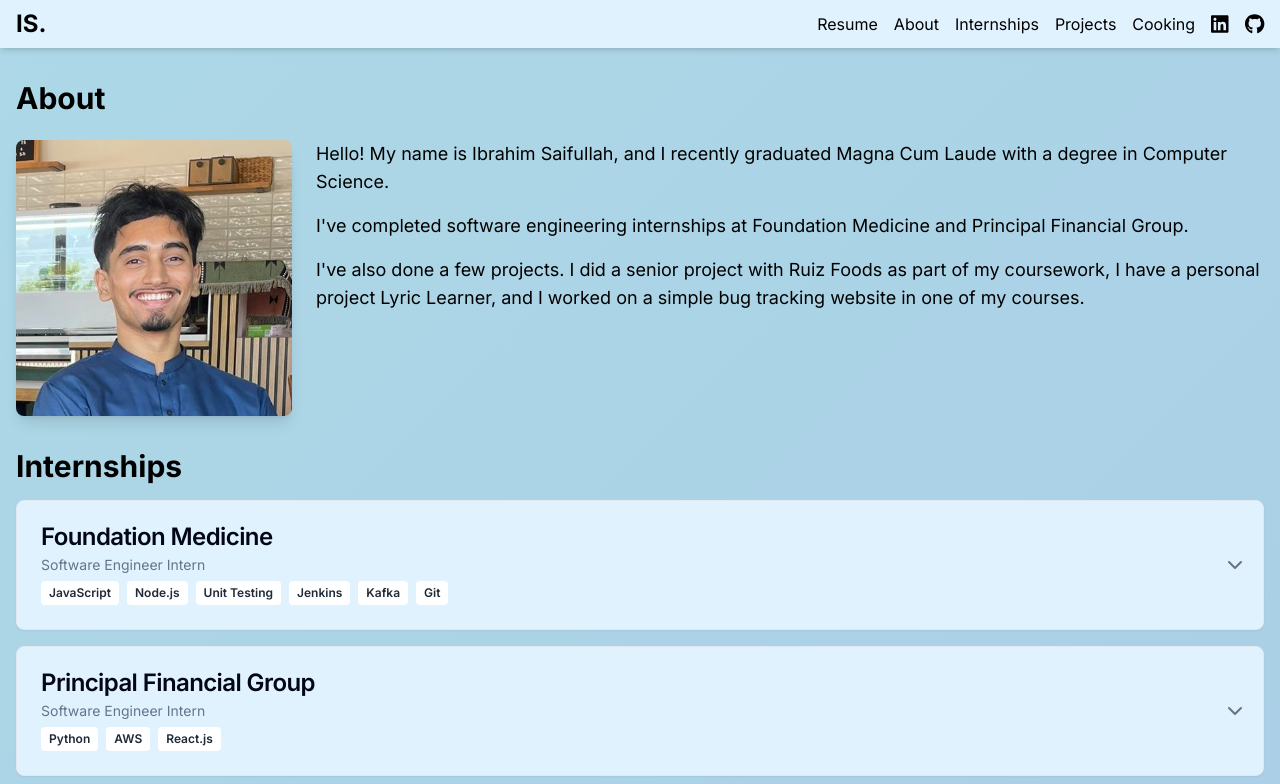
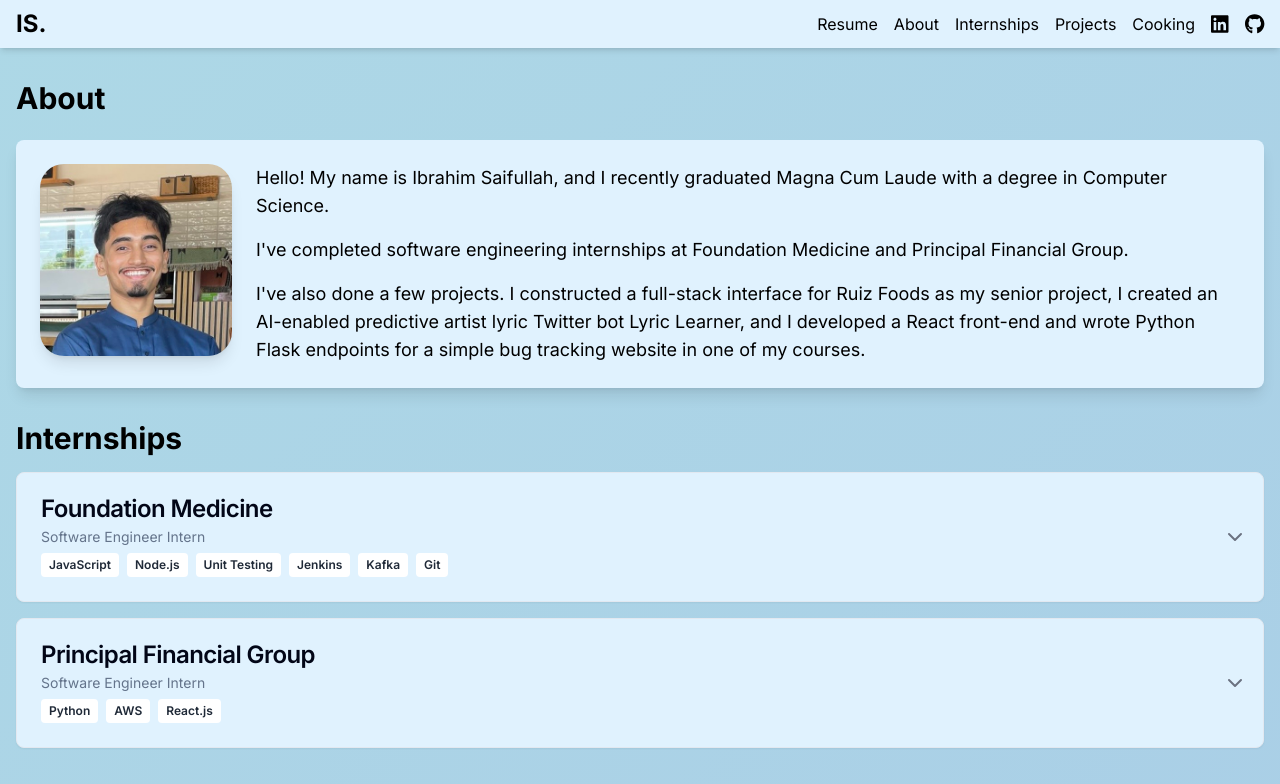
Before and after one commit to ibrasaif1/portfolio-website, a Next.js app: page / in a window 1280 px wide. Shown: the top 784 px of the page. Built offline with nearby package versions, Linux system fonts and the light colour scheme.

Commit message:
Improved About section visually

```diff
--- a/src/app/globals.css
+++ b/src/app/globals.css
@@ -8,4 +8,5 @@ html {
 
 body {
   background: linear-gradient(135deg, #ADD8E6, #A7C7E7);
+  /* background: #ADD8E6; */
 }
--- a/src/app/page.js
+++ b/src/app/page.js
@@ -12,17 +12,20 @@ export default function Home() {
     <div className="container mx-auto px-4">
       <section id="about" className="my-8 scroll-mt-16">
         <h2 className="text-3xl font-bold mb-6">About</h2>
+        <div className="bg-sky-100 rounded-lg shadow-lg overflow-hidden">
+          <div className="p-6">
             <div className="flex flex-col md:flex-row items-center md:items-start space-y-4 md:space-y-0 md:space-x-6">
-          <div className="w-100 md:w-100 rounded-lg overflow-hidden shadow-lg">
+              <div className="w-64 h-64 md:w-48 md:h-auto rounded-3xl overflow-hidden shadow-lg flex-shrink-0">
                 <Image
                   src="/headshot.jpg"
                   alt="Ibrahim Saifullah headshot"
-              width={500}
-              height={500}
-              className="object-cover"
+                  width={200}
+                  height={200}
+                  className="object-cover w-full h-full"
+                  layout="responsive"
                 />
               </div>
-          <div className="text-center md:text-left md:ml-6 space-y-4">
+              <div className="flex-grow space-y-4">
                 <p className="text-lg">
                   Hello! My name is Ibrahim Saifullah, and I recently graduated Magna Cum Laude with
                   a degree in Computer Science.
@@ -31,8 +34,10 @@ export default function Home() {
                   I've completed software engineering internships at Foundation Medicine and Principal Financial Group.
                 </p>
                 <p className="text-lg">
-              I've also done a few projects. I did a senior project with Ruiz Foods as part of my coursework, I have a personal project Lyric Learner, and I worked on a simple bug tracking website in one of my courses.
+                  I've also done a few projects. I constructed a full-stack interface for Ruiz Foods as my senior project, I created an AI-enabled predictive artist lyric Twitter bot Lyric Learner, and I developed a React front-end and wrote Python Flask endpoints for a simple bug tracking website in one of my courses.
                 </p>
+              </div>
+            </div>
           </div>
         </div>
       </section>
--- a/src/components/CollapsibleCard.js
+++ b/src/components/CollapsibleCard.js
@@ -32,9 +32,6 @@ const CollapsibleCard = ({ company, role, description, skills = [] }) => {
       setMaxHeight('0px');
     }
   }, [isOpen]);
-
-  const formattedDescription = description.replace(/\n/g, '<br />').replace(/\t/g, '&nbsp;&nbsp;&nbsp;&nbsp;');
-
 
   return (
     <div className="my-4">
```
Lines whose indentation alone changed are shown as unchanged.
